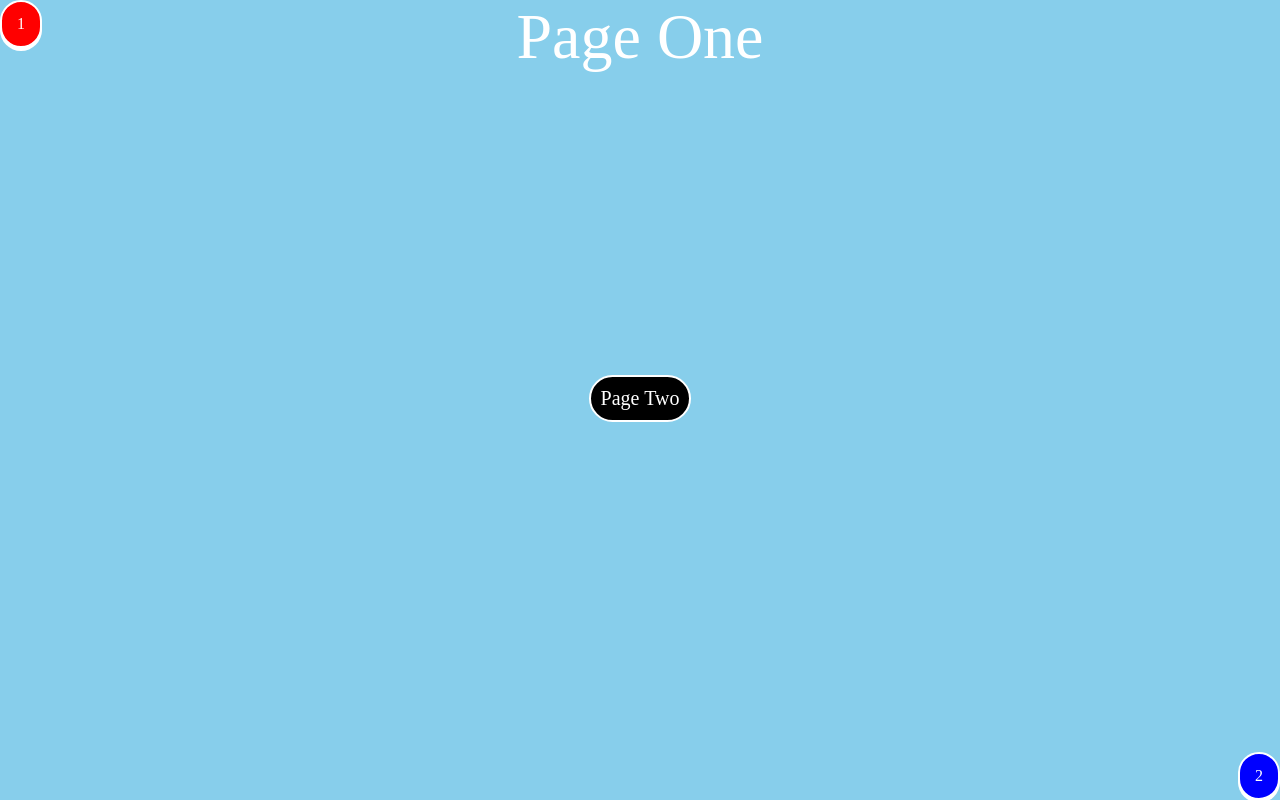
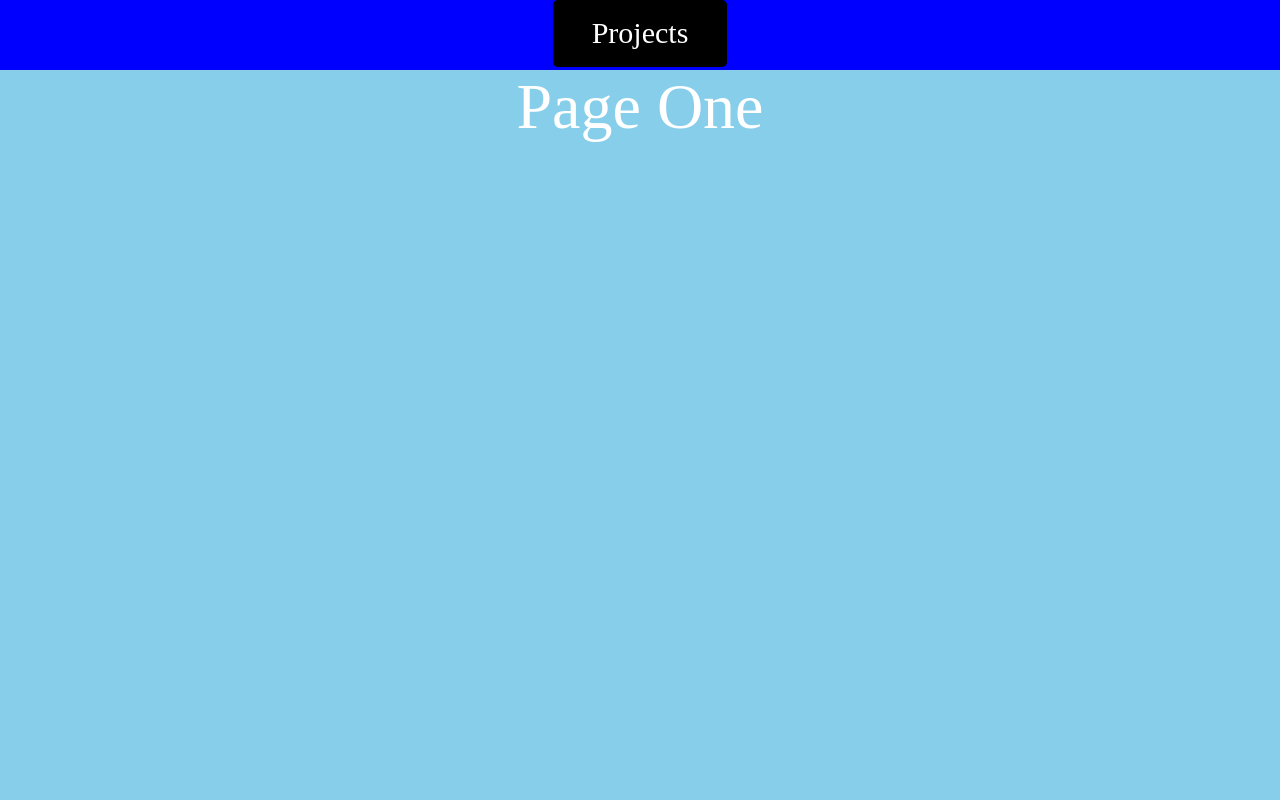
Before and after one commit to do-kevin/do-kevin.github.io, a React (Create React App) app: page / in a window 1280 px wide. Built offline with nearby package versions, Linux system fonts and the light colour scheme.

Commit message:
Adds Projects dropdown

```diff
--- a/src/App.js
+++ b/src/App.js
@@ -1,7 +1,7 @@
 import React, { Component } from "react";
 import anime from "animejs";
 import PageOne from "./pages/PageOne";
-import PageTwo from "./pages/PageOne";
+import PageTwo from "./pages/PageTwo";
 import "./static/css/App.css";
 
 class App extends Component {
@@ -132,17 +132,9 @@ class App extends Component {
             right: "0"
           }}>
             <PageTwo
-              handlePageTwo={this.handlePageOne}
+              handlePageOne={this.handlePageOne}
             />
         </main>
-        <button
-          id="test-btn"
-          onClick={this.handlePageOne}
-        >1</button>
-        <button
-          id="test-btn-2"
-          onClick={this.handlePageTwo}
-        >2</button>
       </div>
     );
   }
--- a/src/pages/PageOne.js
+++ b/src/pages/PageOne.js
@@ -3,10 +3,21 @@ import React, { Component } from "react";
 class PageOne extends Component {
   render() {
     return (
-      <div style={{textAlign: "center"}}>
-        <header>Page One</header>
-        <button className="page-btns" onClick={this.props.handlePageTwo}>Page Two</button>
-      </div>
+      <main>
+        <nav className="navbar">
+          <div className="dropdown">
+            <button className="drop-btn" style={{fontSize: "30px"}}>Projects</button>
+            <div className="drop-list">
+              <button onClick={this.props.handlePageTwo}>Mood & Music</button>
+              <button>The Neverending Dead</button>
+              <button>Zephyr Node</button>
+            </div>
+          </div>
+        </nav>
+        <div style={{textAlign: "center"}}>
+          <header>Page One</header>
+        </div>
+      </main>
     );
   }
 }
--- a/src/pages/PageTwo.js
+++ b/src/pages/PageTwo.js
@@ -1,6 +1,6 @@
 import React, { Component } from "react";
 
-class PageOne extends Component {
+class PageTwo extends Component {
   render() {
     return (
       <div style={{textAlign: "center"}}>
@@ -11,4 +11,4 @@ class PageOne extends Component {
   }
 }
 
-export default PageOne;
+export default PageTwo;
--- a/src/static/css/App.css
+++ b/src/static/css/App.css
@@ -1 +1 @@
-#test-btn{left:0;position:absolute;height:6vh;width:3.3vw;background:red;border-radius:25px;border:2px solid #fff;cursor:pointer;outline:none;box-shadow:0 3px 0 0 #fff;z-index:50;color:#fff}#test-btn:hover{box-shadow:inset -2px 0 25px 0 rgba(0,0,0,.75)}#test-btn-2{color:#fff;bottom:0;right:0;position:absolute;height:6vh;width:3.3vw;background:blue;border-radius:25px;border:2px solid #fff;cursor:pointer;outline:none;box-shadow:0 3px 0 0 #fff;z-index:50}#test-btn-2:hover{box-shadow:inset -2px 0 25px 0 rgba(0,0,0,.75)}.page-btns{background:#000;color:#fff;border:2px #fff solid;border-radius:25px;cursor:pointer;padding:10px;margin:5px 5px;font-size:2.5vh;outline:none}.page-btns:hover{background:#ff4500;box-shadow:inset -2px 0 25px 0 rgba(0,0,0,.75)}header{font-size:8vh;color:#fff;margin-bottom:37vh}/*# sourceMappingURL=App.css.map */
+.navbar{height:70px;background:blue;text-align:center}.drop-btn{border-radius:5px;width:174px;background:#000;color:#fff;padding:16px;font-size:20px;border:none;cursor:pointer;outline:none}.dropdown{position:relative;display:inline-block}.dropdown:hover .drop-btn{background-color:red;border-top-left-radius:5px;border-top-right-radius:5px;border-bottom-left-radius:0;border-bottom-right-radius:0;width:100%}.drop-list{display:none;background-color:#f9f9f9;box-shadow:0 2px 4px 0 rgba(0,0,0,.2);z-index:1}.dropdown:hover .drop-list{display:block}.drop-list button{font-size:3vh;background:#000;color:#fff;text-decoration:none;display:block;outline:none;height:50px;width:100%;border:0 solid #000;cursor:pointer;box-shadow:inset -2px 0 25px 0 rgba(0,0,0,.75)}.drop-list button:hover{background-color:red}.page-btns{background:#000;color:#fff;border:2px #fff solid;border-radius:25px;cursor:pointer;padding:10px;margin:5px 5px;font-size:2.5vh;outline:none}.page-btns:hover{background:#ff4500;box-shadow:inset -2px 0 25px 0 rgba(0,0,0,.75)}header{font-size:8vh;color:#fff;margin-bottom:37vh}/*# sourceMappingURL=App.css.map */
--- a/src/static/css/App.scss
+++ b/src/static/css/App.scss
@@ -1,43 +1,65 @@
 $test-btn-height: 6vh;
 $test-btn-width: 3.3vw;
+$drop-border-radius: 5px;
+.navbar {
+    height: 70px;
+    background: blue;
+    text-align: center;
+}
 
-#test-btn {
-    left: 0;
-    position: absolute;
-    height: $test-btn-height;
-    width: $test-btn-width;
-    background: red;
-    border-radius: 25px;
-    border: 2px solid white;
+.drop-btn {
+    border-radius: $drop-border-radius;
+    width: 174px;
+    background: black;
+    color: white;
+    padding: 16px;
+    font-size: 20px;
+    border: none;
     cursor: pointer;
     outline: none;
-    box-shadow: 0px 3px 0px 0px white;
-    z-index: 50;
-    color: white;
 }
 
-#test-btn:hover {
-    box-shadow: inset -2px 0px 25px 0px rgba(0,0,0,0.75);
+.dropdown {
+    position: relative;
+    display: inline-block;
 }
 
-#test-btn-2 {
-    color: white;
-    bottom: 0;
-    right: 0;
-    position: absolute;
-    height: $test-btn-height;
-    width: $test-btn-width;
-    background: blue;
-    border-radius: 25px;
-    border: 2px solid white;
-    cursor: pointer;
-    outline: none;
-    box-shadow: 0px 3px 0px 0px white;
-    z-index: 50;
+.dropdown:hover .drop-btn {
+    background-color: red;
+    border-top-left-radius: $drop-border-radius;
+    border-top-right-radius: $drop-border-radius;
+    border-bottom-left-radius: 0;
+    border-bottom-right-radius: 0;
+    width: 100%;
 }
 
-#test-btn-2:hover {
-    box-shadow: inset -2px 0px 25px 0px rgba(0,0,0,0.75);
+.drop-list {
+    display: none;
+    background-color: #f9f9f9;
+    box-shadow: 0px 2px 4px 0px rgba(0, 0, 0, 0.2);
+    z-index: 1;
+}
+
+.dropdown:hover .drop-list {
+    display: block;
+}
+
+.drop-list button {
+    font-size: 3vh;
+    background: black;
+    color: white;
+    text-decoration: none;
+    display: block;
+    outline: none;
+    height: 50px;
+    width: 100%;
+    border: 0px solid black;
+    cursor: pointer;
+    box-shadow: inset -2px 0px 25px 0px rgba(0, 0, 0, 0.75);
+}
+
+.drop-list button:hover {
+    background-color: red;
 }
 
 .page-btns {
@@ -54,7 +76,7 @@ $test-btn-width: 3.3vw;
 
 .page-btns:hover {
     background: orangered;
-    box-shadow: inset -2px 0px 25px 0px rgba(0,0,0,0.75);
+    box-shadow: inset -2px 0px 25px 0px rgba(0, 0, 0, 0.75);
 }
 
 header {
```
Also changed, not shown: src/pages/About.js (added, +20 -0 lines), src/pages/ProjectOne.js (added), 1 other file (tests, documents, lock files or other folders).
